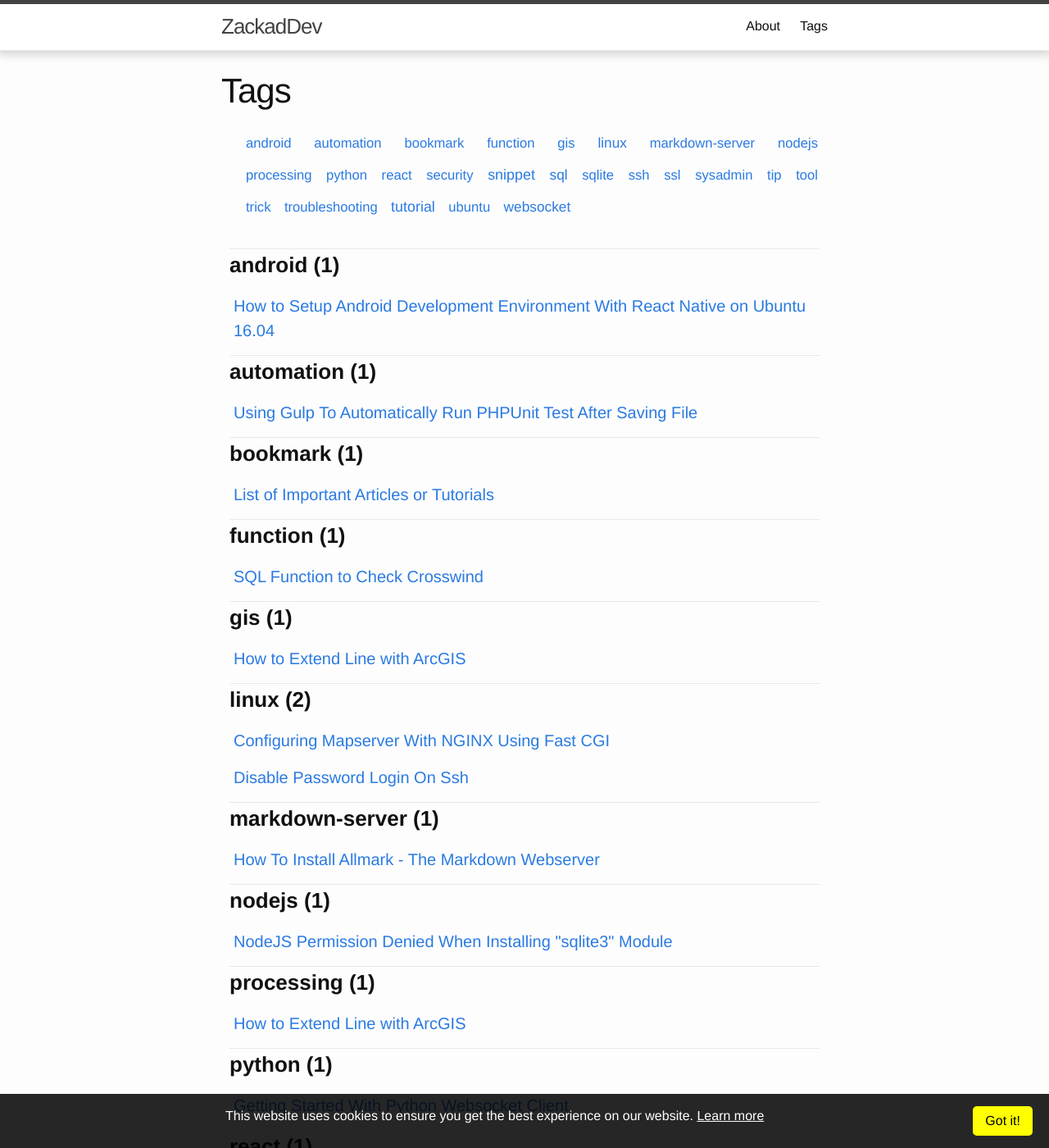
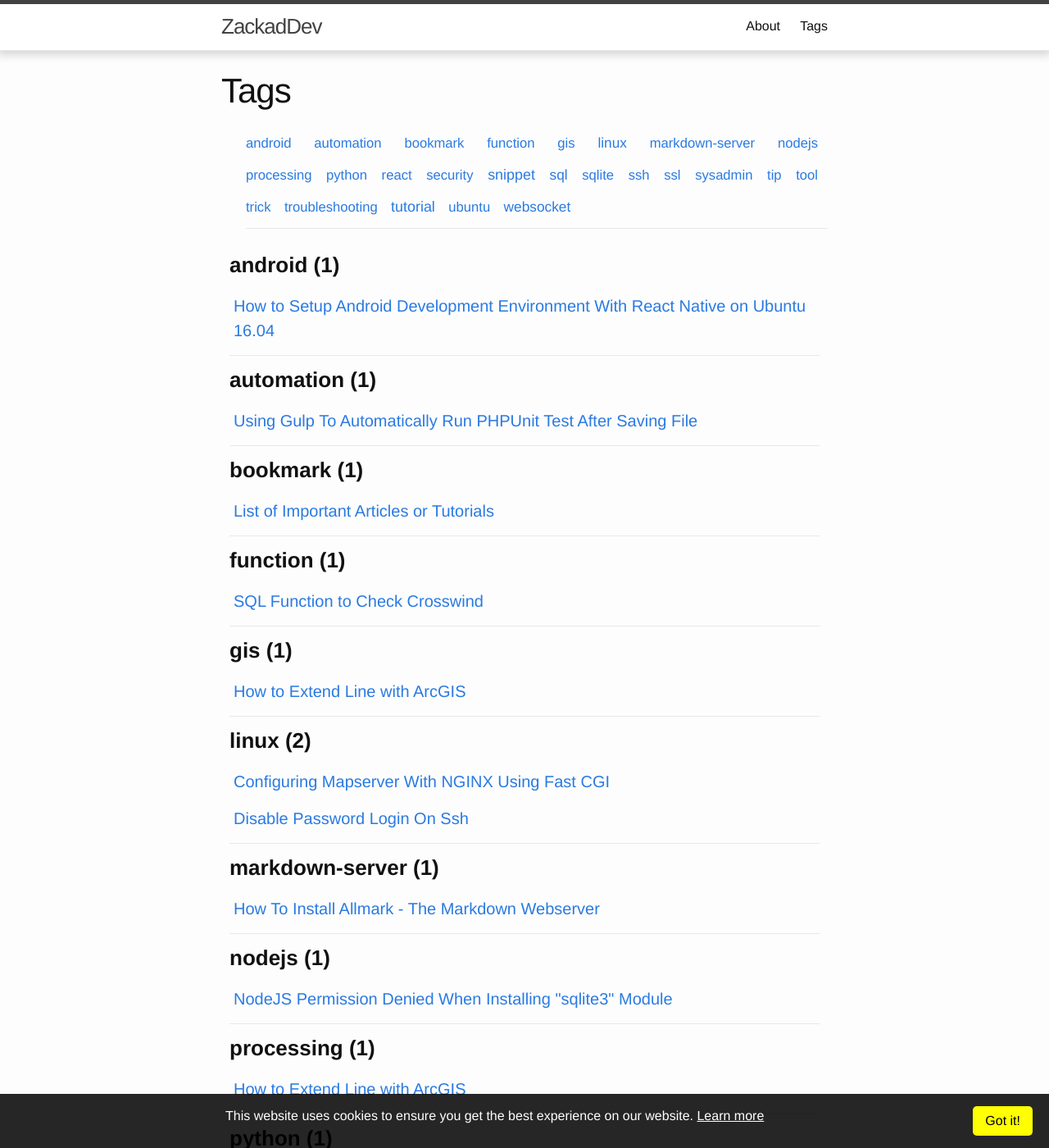
Before and after one commit to zackad/blog-src, a Jekyll site: the page built from tags.html, in a window 1280 px wide and 1400 px high. Shown: the whole window at 82% size. Built offline with Jekyll 4.4.1, drawn with Linux system fonts in a browser that asks for light colours; comment, search, counter and statistics services are not loaded.

Commit message:
fix margin of archive item reorganize border

```diff
--- a/_sass/minima/_layout.scss
+++ b/_sass/minima/_layout.scss
@@ -206,6 +206,7 @@
   padding: 0;
   text-align: justify;
   font-size: 16px;
+  border-bottom: 1px solid $grey-color-light;
   li {
     display: inline-block;
     margin: 0 12px 12px 0;
@@ -216,7 +217,15 @@
   padding: 5px;
   .archive-group {
     margin: 5px;
-    border-top: 1px solid $grey-color-light;
+    border-bottom: 1px solid $grey-color-light;
+    margin-top: -60px;
+    &:last-child {
+      border-bottom: none;
+    }
+    a[name] {
+      display: block;
+      padding-top: 65px;
+    }
     h3 {
       font-weight: 600;
     }
--- a/tags.html
+++ b/tags.html
@@ -18,8 +18,8 @@ permalink: /tags/
 {% for tag in tags %}
   <div class="archive-group">
     {% capture tag_name %}{{ tag | first }}{% endcapture %}
+    <a name="{{ tag_name | slugize }}"></a>
     <h3 id="#{{ tag_name | slugize }}">{{ tag_name }} ({{ site.tags[tag_name] | size }}) </h3>
-    <a name="{{ tag_name | slugize }}"></a>
     {% for post in site.tags[tag_name] %}
     <article class="archive-item">
       <h4><a href="{{ root_url }}{{ post.url }}">{{post.title}}</a></h4>
```
